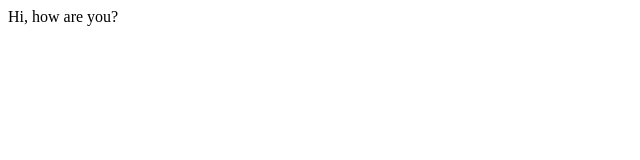
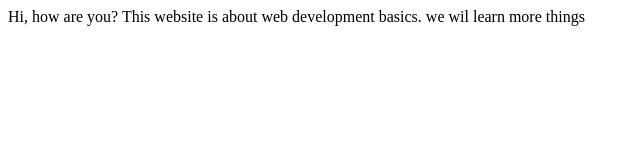
Before and after one commit to Iqra510/My-Website, a plain HTML site: page index.html in a window 1280 px wide. Shown: the whole page, without its empty margins (0-640 px from the left). Drawn offline with Linux system fonts and the light colour scheme.

Commit message:
addition

```diff
--- a/index.html
+++ b/index.html
@@ -7,5 +7,7 @@
 </head>
 <body>
     Hi, how are you?
+    This website is about web development basics.
+    we wil learn more things
 </body>
 </html>
```
